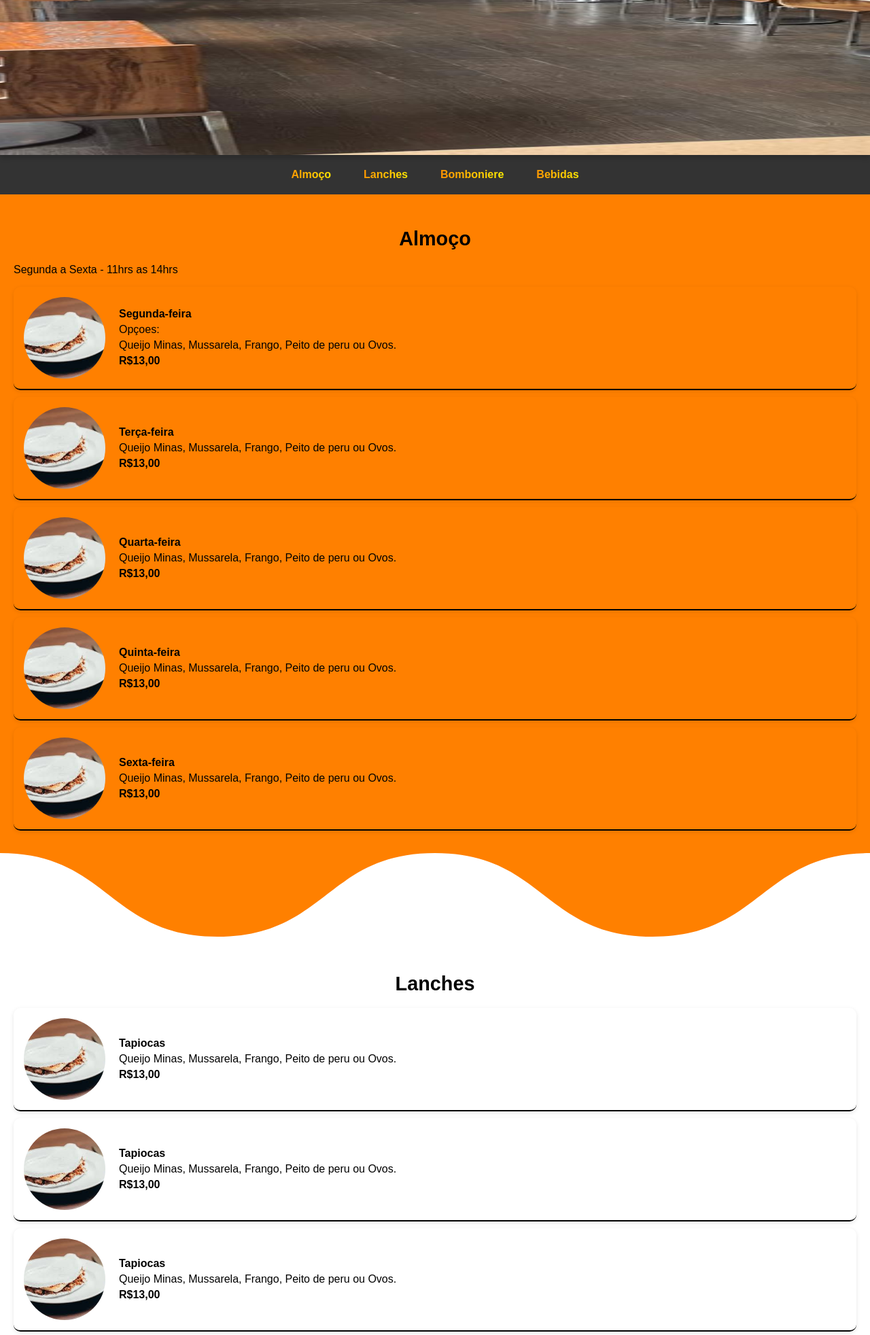
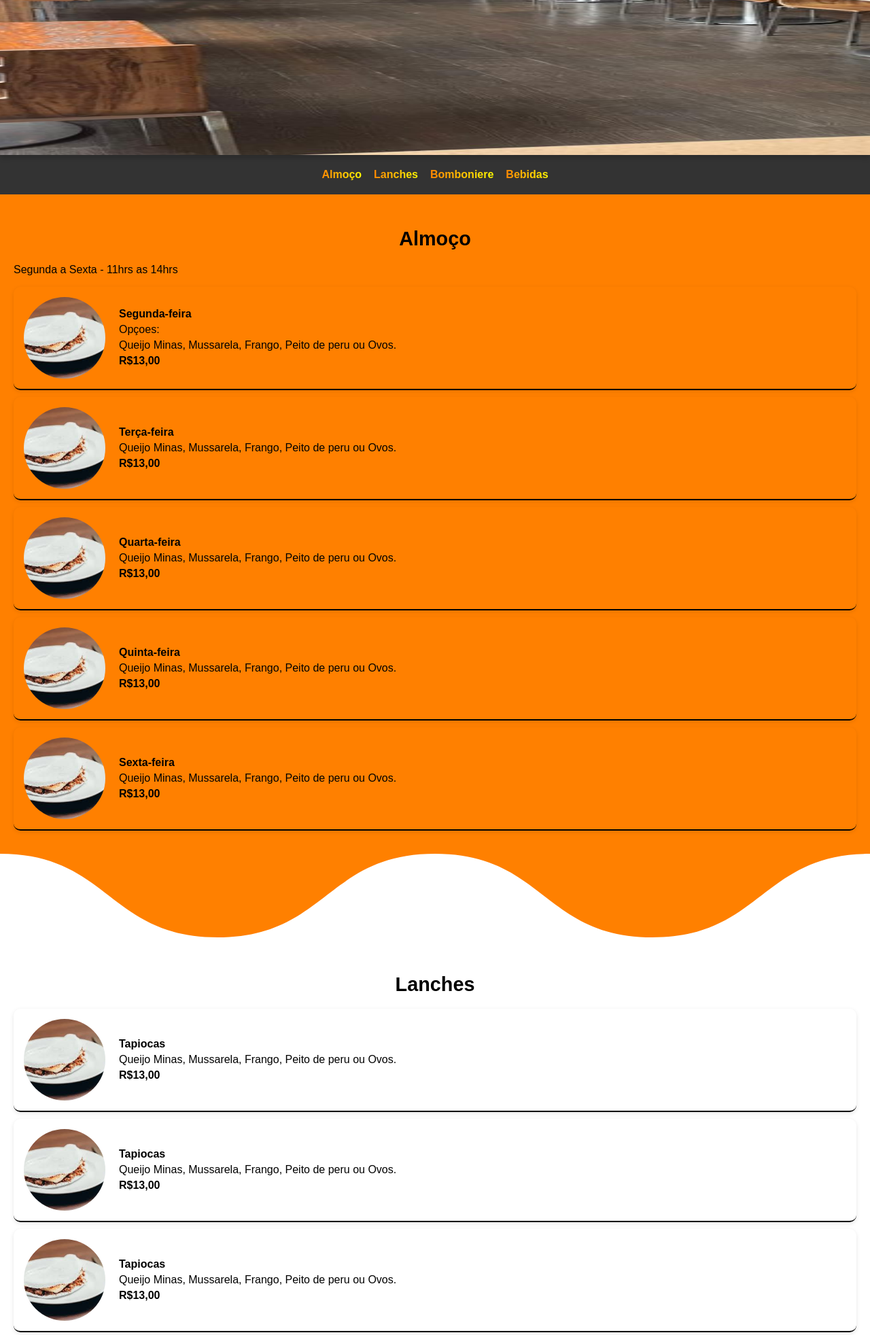
Before and after one commit to lucasdantaas/manga, a Flask app: page / in a window 1280 px wide. Shown: the part 332-2296 px from the top of the page at 68% size. Run offline with Flask 3, Linux system fonts and the light colour scheme.

Commit message:
Add files via upload

```diff
--- a/src/static/css/index.css
+++ b/src/static/css/index.css
@@ -100,7 +100,7 @@ body {
     background: linear-gradient(to right, #FF8000, #FFFF00);
     -webkit-background-clip: text;
     -webkit-text-fill-color: transparent;
-    padding: 10px 20px;
+    padding: 10px 5px;
     border-radius: 20px;
     background-color: black;
     font-weight: bold;
@@ -114,7 +114,7 @@ body {
 .produtos {
 
     padding: 20px;
-    margin-bottom: -2px;
+    margin-bottom: -1px;
 }
 
 .produto {
```
